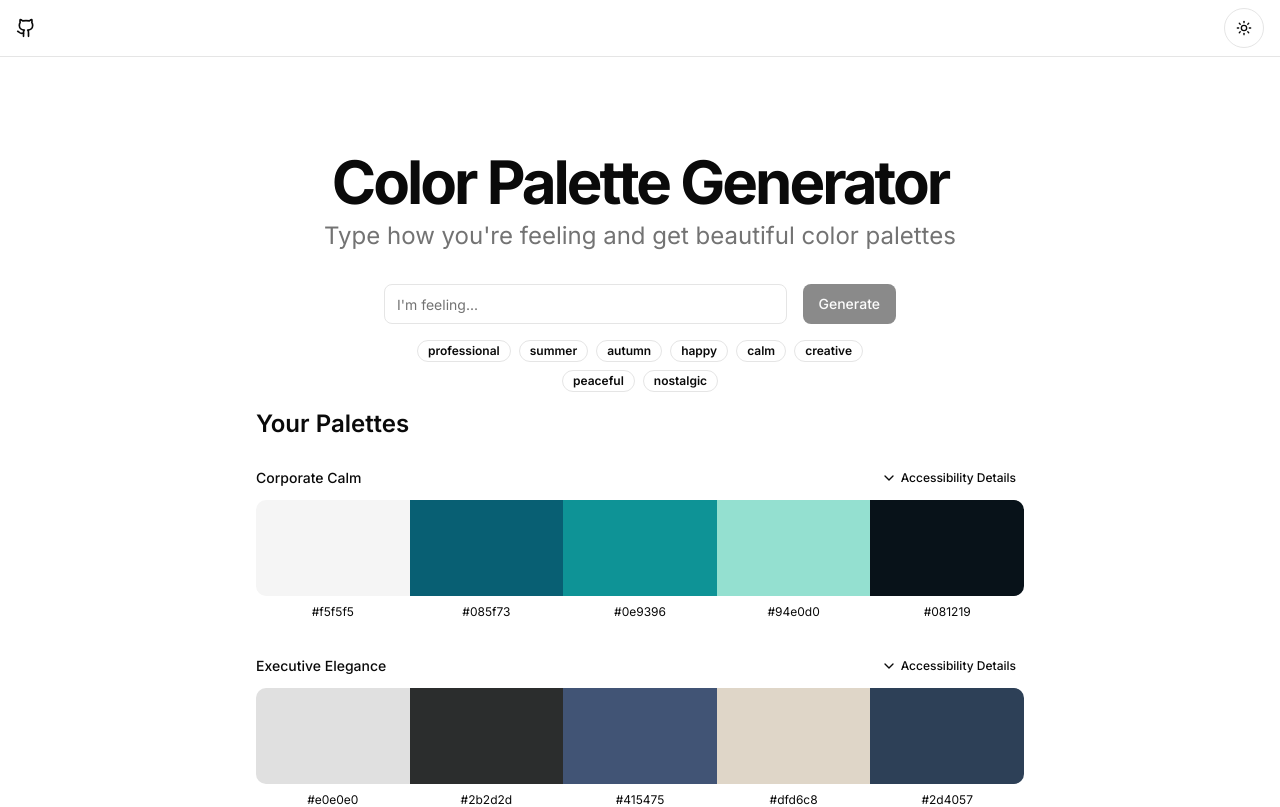
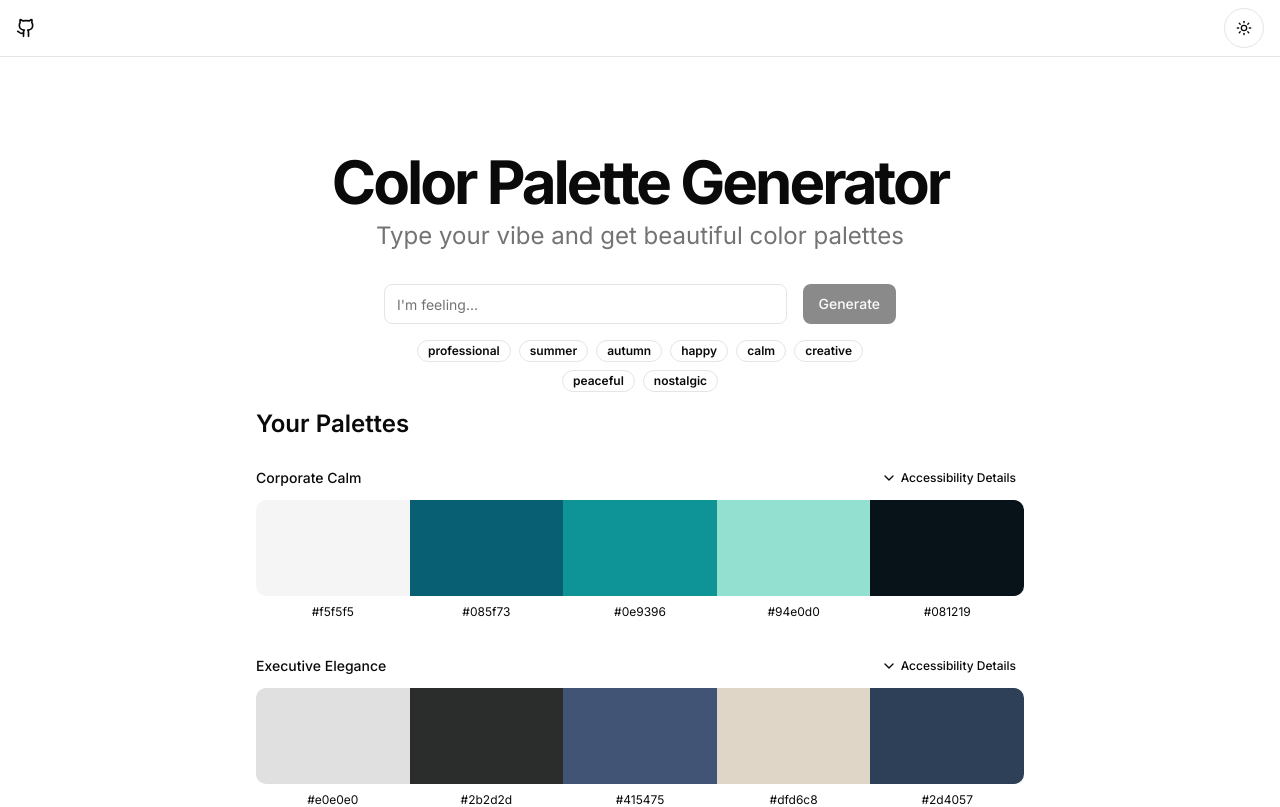
Before and after one commit to mattupham/ai-color-palette-generator, a Next.js app: page / in a window 1280 px wide. Shown: the top 807 px of the page. Built offline with nearby package versions, Linux system fonts and the light colour scheme.

Commit message:
Update text in Home component: change prompt from "how you're feeling" to "your vibe" for a more relatable user experience; adjust gap in AccessibilityView component for better layout consistency.

```diff
--- a/app/page.tsx
+++ b/app/page.tsx
@@ -60,7 +60,7 @@ export default function Home() {
               Color Palette Generator
             </h1>
             <p className="text-base text-muted-foreground md:text-lg lg:text-2xl">
-              Type how you&apos;re feeling and get beautiful color palettes
+              Type your vibe and get beautiful color palettes
             </p>
           </div>
 
--- a/components/accessibility-view.tsx
+++ b/components/accessibility-view.tsx
@@ -71,7 +71,7 @@ export function AccessibilityView({
               style={{ color: pair.textColor }}
             >
               <span>{pair.isWhiteText ? "White Text" : "Black Text"}</span>
-              <div className="flex items-center gap-1">
+              <div className="flex items-center gap-2">
                 <span className="text-xs font-mono">{pair.formattedRatio}</span>
                 {pair.level === "AAA" && (
                   <span className="bg-green-500 text-white text-xs px-1.5 py-0.5 rounded">
```
